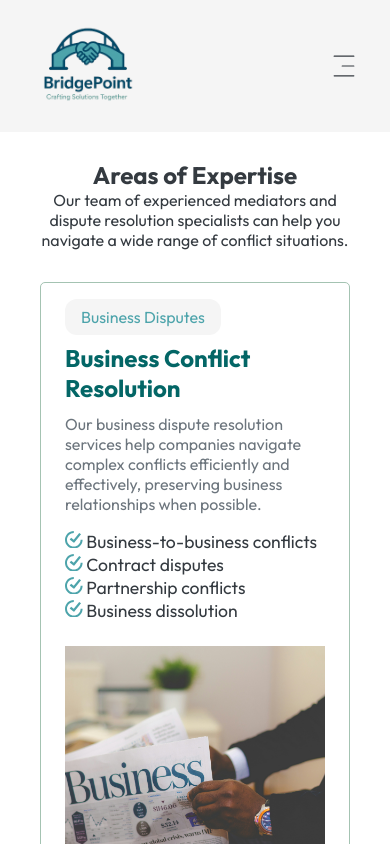
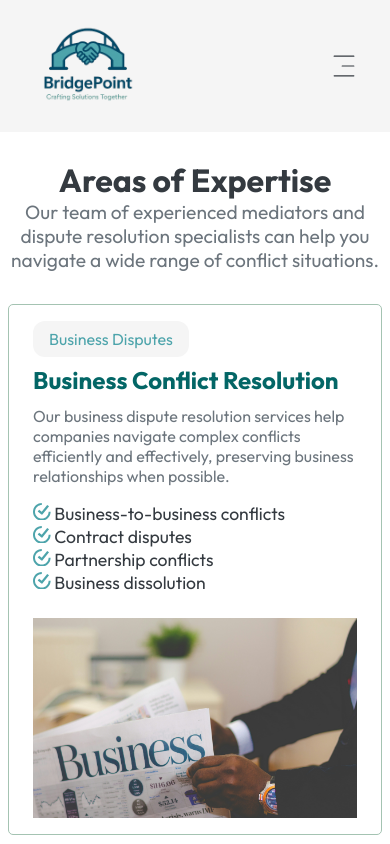
Before and after one commit to ozi-sadiq-kasai/bridge, a React (Vite) app: page /deets in a window 390 px wide. Shown: the top 844 px of the page. Built offline with nearby package versions, Linux system fonts and the light colour scheme.

Commit message:
deet query

```diff
--- a/src/components/expertise/Detailed__Expertise.css
+++ b/src/components/expertise/Detailed__Expertise.css
@@ -4,6 +4,13 @@
 .expert__header{
   text-align: center;
   margin-bottom: 2rem;
+}
+.expert__header h2{
+  font-size: 2rem;
+}
+.expert__header p{
+  font-size: 1.2rem;
+  color:#6c757d
 }
 .expert__list{
   display:grid;
@@ -54,7 +61,7 @@ section div{
 /* QUERIES */
 @media screen and (max-width:768px){
   .expert{
-  padding: 10rem 2.5rem 0 2.5rem;
+  padding: 10rem 0.5rem 0 0.5rem;
 }
   .expert__list{
      grid-template-columns:repeat(auto-fit,minmax(300px,1fr));
```
